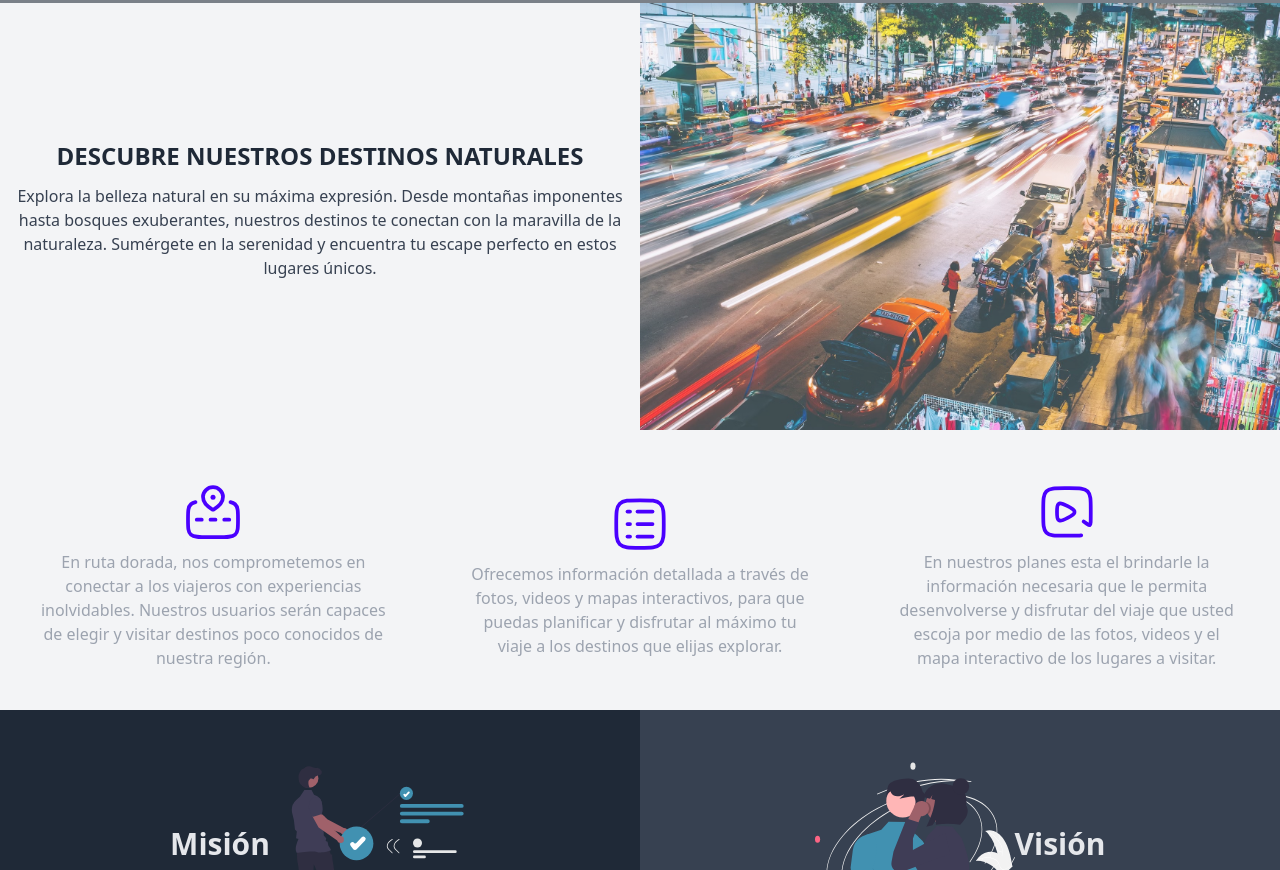
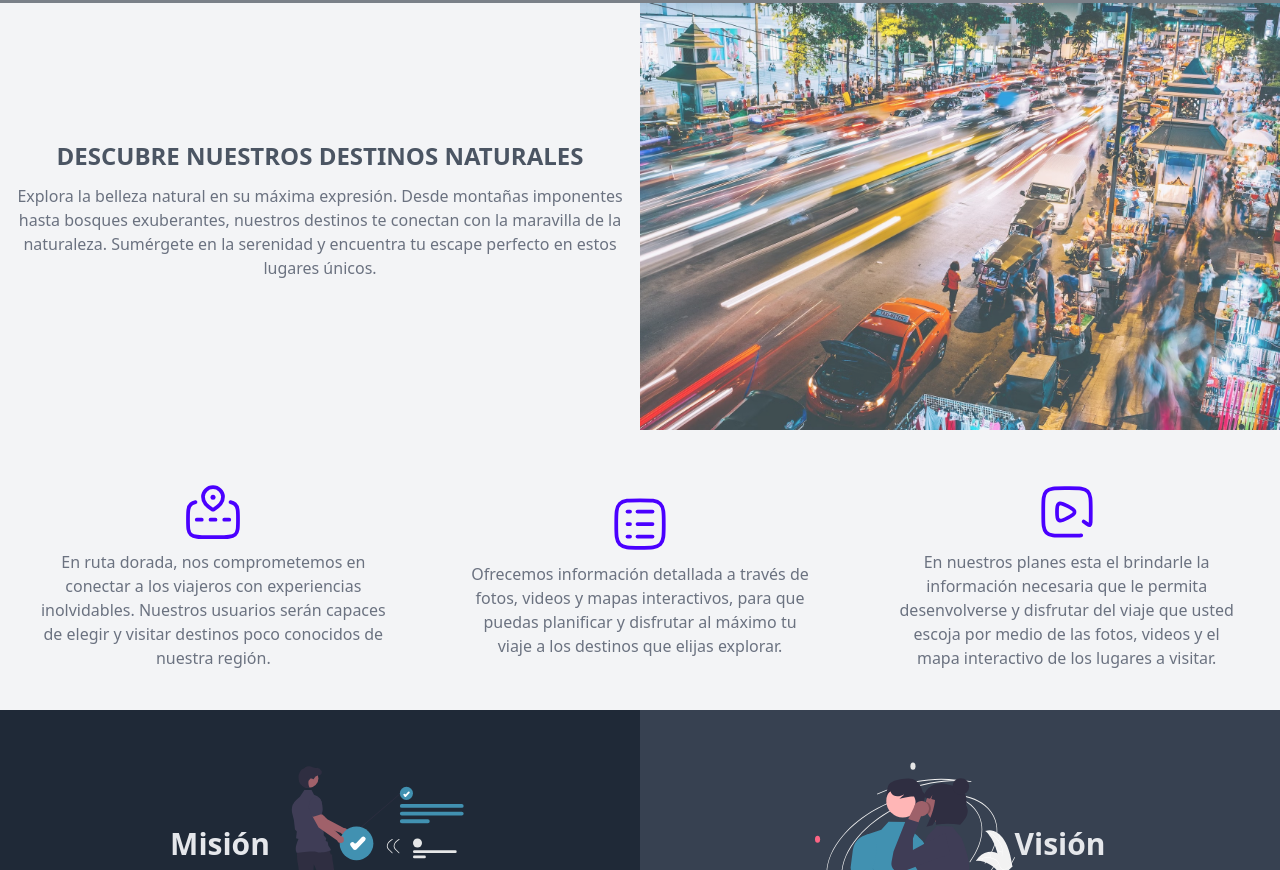
Before and after one commit to devbryan02/turismo-startup, an Astro site: page / in a window 1280 px wide. Shown: the part 715-1585 px from the top of the page. Built offline with nearby package versions, Linux system fonts and the light colour scheme; Astro itself is replaced by a stand-in of ours; grey boxes are pictures that could not be loaded.

Commit message:
change color text component descubre & beneficios

```diff
--- a/src/cards/CardsBeneficios.astro
+++ b/src/cards/CardsBeneficios.astro
@@ -12,6 +12,6 @@ const { message, clasName } = Astro.props;
     <slot />
   </div>
   <div>
-    <p class="text-center text-gray-400">{message}</p>
+    <p class="text-center text-gray-500">{message}</p>
   </div>
 </div>
--- a/src/components/Descubre.astro
+++ b/src/components/Descubre.astro
@@ -2,10 +2,10 @@
   class="grid grid-cols-1 md:grid-cols-2 justify-items-center items-center"
 >
   <div class="mb-3 flex flex-col justify-center items-center">
-    <h2 class="text-2xl text-gray-800 font-semibold mb-3 text-center">
+    <h2 class="text-2xl text-gray-600 font-semibold mb-3 text-center">
       DESCUBRE NUESTROS DESTINOS NATURALES
     </h2>
-    <p class="text-gray-700 text-center">
+    <p class="text-gray-500 text-center">
       Explora la belleza natural en su máxima expresión. Desde montañas
       imponentes hasta bosques exuberantes, nuestros destinos te conectan con la
       maravilla de la naturaleza. Sumérgete en la serenidad y encuentra tu
```
